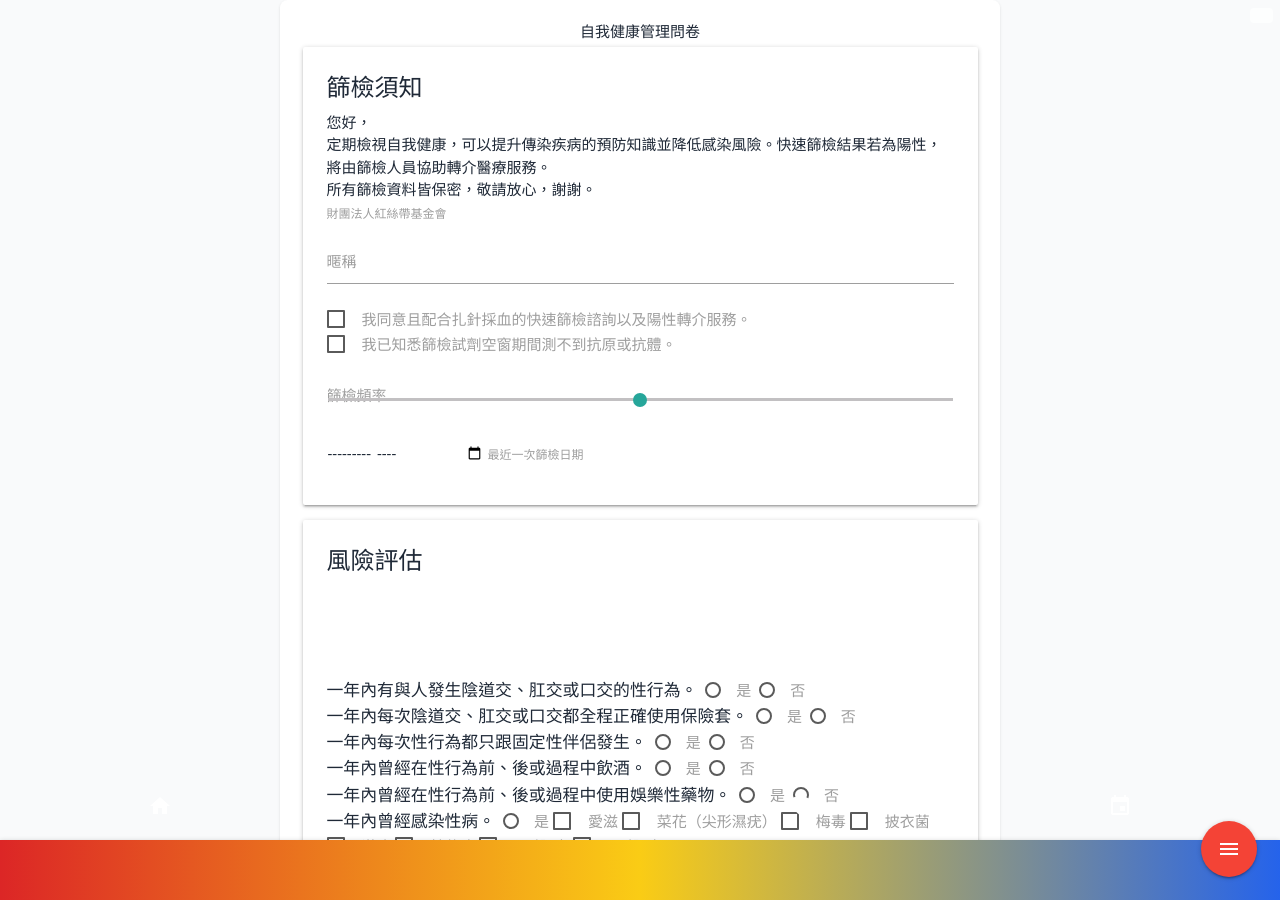
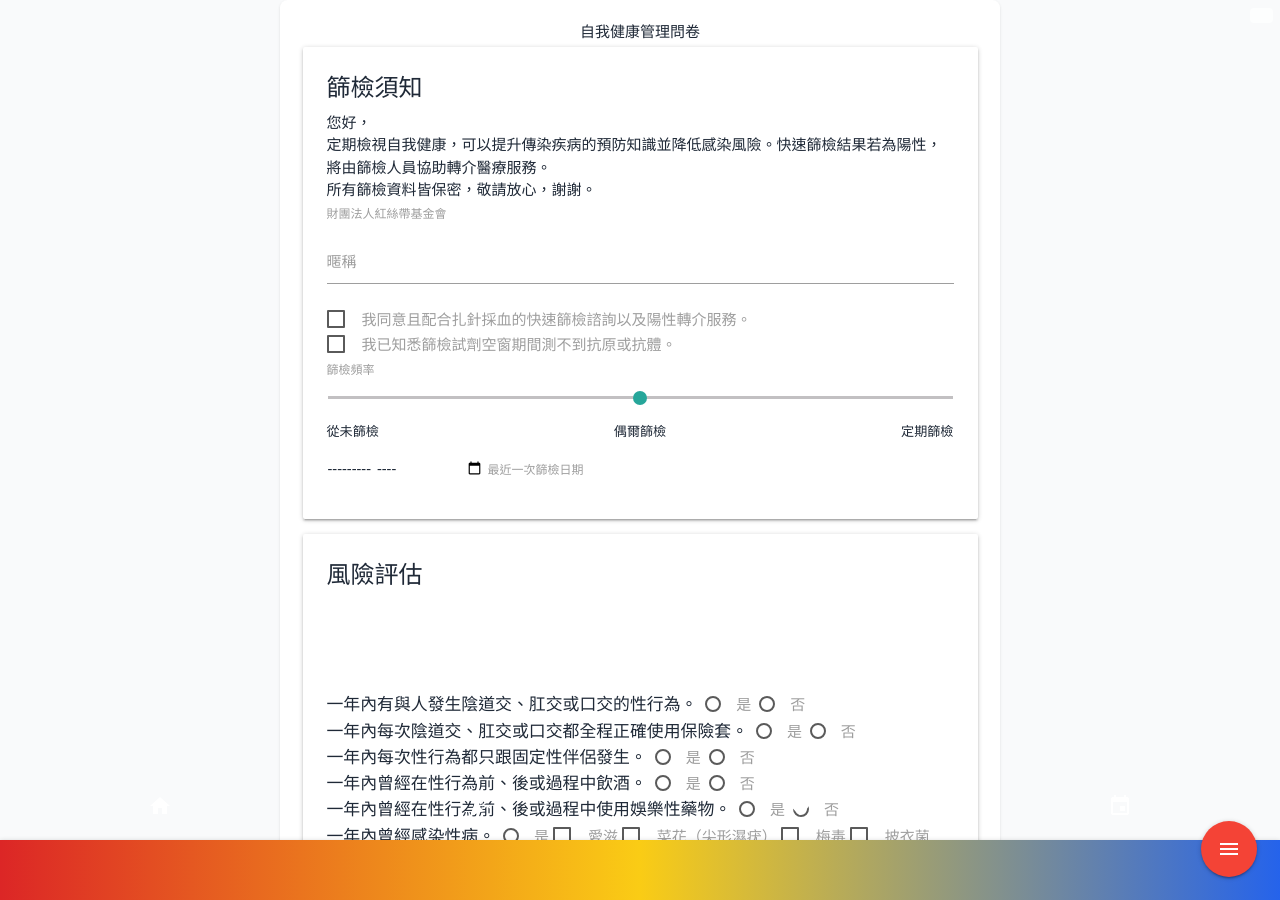
Before and after one commit to Gisneyland/Gisneyland.github.io, a Jekyll site: the page built from hiva/index.html, in a window 1280 px wide and 900 px high. Built offline with Jekyll 4.4.1, drawn with Linux system fonts in a browser that asks for light colours; nearby versions of some CDN libraries.

Commit message:
Update agreement.html

```diff
--- a/_includes/questionnaire/agreement.html
+++ b/_includes/questionnaire/agreement.html
@@ -19,15 +19,24 @@
           <span data-i18n="agreement_undetectable">我已知悉篩檢試劑空窗期間測不到抗原或抗體。</span>
         </label>
       </p>
-        <div class="input-field">
-            <label for="frequency_screening">篩檢頻率</label>
+        <!-- <div class="input-field">
+            <label for="frequency_screening">篩檢頻率</label> -->
+            <div>
+              <label for="frequency_screening">篩檢頻率</label>
+              <input type="range" id="frequency_screening" name="frequency_screening" min="-1" max="1" step="1">
+              <div class="flex justify-between text-sm mt-2">
+                <span data-i18n="frequency_screening_never">從未篩檢</span>
+                <span data-i18n="frequency_screening_oftenly">偶爾篩檢</span>
+                <span data-i18n="frequency_screening_regularly">定期篩檢</span>
+              </div>
+            <!-- </div>
             <input type="range" id="frequency_screening" name="frequency_screening" min="-1" max="1" list="frequency_screening_markers">
             <datalist id="frequency_screening_markers">
              <option value="-1"><label><span data-i18n="frequency_screening_never">從未篩檢</span></label></option>
              <option value="0"><label><span data-i18n="frequency_screening_oftenly">偶爾篩檢</span><label></option>
              <option value="1"><label><span data-i18n="frequency_screening_regularly">定期篩檢</span><label></option>
-            </datalist>
-        </div>
+            </datalist>　-->
+         </div>
       <div class="input-field">
         <p>
         <input type="month" name="last_screening_at" id="last_screening_at">
```
